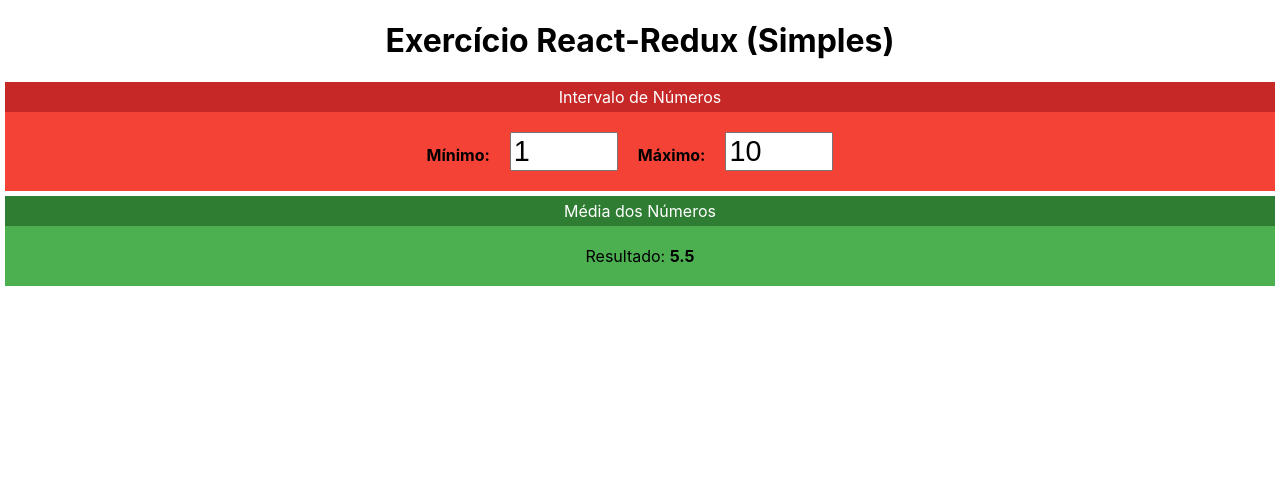
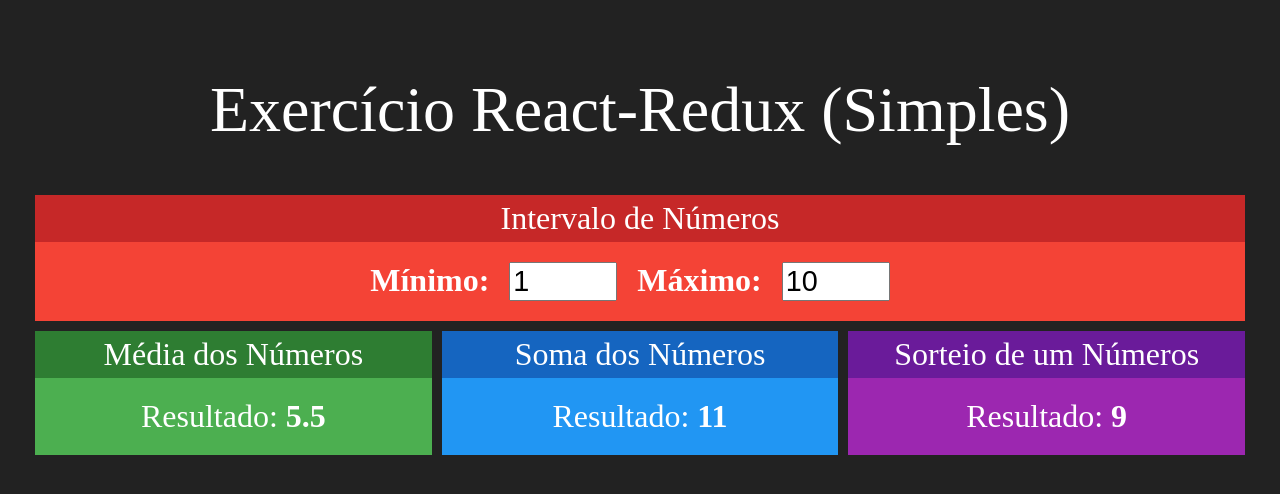
Before and after one commit to rodrigoerickson/curso-udemy-cod3rcursos-curso-react-redux-internalizacao, a React (Create React App) app: page / in a window 1280 px wide. Shown: the top 494 px of the page. Built offline with nearby package versions, Linux system fonts and the light colour scheme.

Commit message:
integração dos outros componentes

```diff
--- a/src/App.css
+++ b/src/App.css
@@ -1,38 +1,14 @@
+
 .App {
-  text-align: center;
-}
+    display: flex;
+    flex-direction: column;
+    text-align: center;
+  }
 
-.App-logo {
-  height: 40vmin;
-  pointer-events: none;
-}
+  h1 {
+    font-weight: 200;
+  }
 
-@media (prefers-reduced-motion: no-preference) {
-  .App-logo {
-    animation: App-logo-spin infinite 20s linear;
+  .linha {
+    display: flex;
   }
-}
-
-.App-header {
-  background-color: #282c34;
-  min-height: 100vh;
-  display: flex;
-  flex-direction: column;
-  align-items: center;
-  justify-content: center;
-  font-size: calc(10px + 2vmin);
-  color: white;
-}
-
-.App-link {
-  color: #61dafb;
-}
-
-@keyframes App-logo-spin {
-  from {
-    transform: rotate(0deg);
-  }
-  to {
-    transform: rotate(360deg);
-  }
-}
--- a/src/App.tsx
+++ b/src/App.tsx
@@ -15,8 +15,8 @@ function App() {
             </div>
             <div className="linha">
                 <Media></Media>
-                {/* <Soma></Soma> */}
-                {/* <Sorteio></Sorteio> */}
+                <Soma></Soma>
+                <Sorteio></Sorteio>
             </div>
         </div>
     );
--- a/src/componentes/Soma.tsx
+++ b/src/componentes/Soma.tsx
@@ -1,18 +1,27 @@
 import React from 'react'
+import { connect } from 'react-redux'
 import Card from './Card'
+import { numeros } from './interfaces'
 
-function Soma(props:any) {
+function Soma(props: any) {
     const { min, max } = props
     return (
         <Card title="Soma dos Números" color="Blue">
             <div>
                 <span>
                     <span>Resultado: </span>
-                    <strong>{ max + min }</strong>
+                    <strong>{max + min}</strong>
                 </span>
             </div>
         </Card>
     )
 }
 
-export default Soma
+function mapStateToProp(state:{numeros:numeros}) {
+    return {
+        min: state.numeros.min,
+        max: state.numeros.max,
+    }
+}
+
+export default connect(mapStateToProp)(Soma)
--- a/src/componentes/Sorteio.tsx
+++ b/src/componentes/Sorteio.tsx
@@ -1,9 +1,11 @@
 import React from "react";
+import { connect } from 'react-redux';
 import Card from "./Card";
+import { numeros } from './interfaces';
 
 function Sorteio(props: any) {
     const { min, max } = props;
-    const aleatorio = (Math.random() * (parseInt(max) - parseInt(min))) + min;
+    const aleatorio = parseInt((Math.random() * (parseInt(max) - parseInt(min))) + min);
     return (
         <Card title="Sorteio de um Números" color="Purple">
             <div>
@@ -16,4 +18,11 @@ function Sorteio(props: any) {
     );
 }
 
-export default Sorteio;
+function mapStateToProp(state:{numeros:numeros}) {
+    return {
+        min: state.numeros.min,
+        max: state.numeros.max,
+    };
+}
+
+export default connect(mapStateToProp)(Sorteio);
--- a/src/index.css
+++ b/src/index.css
@@ -1,13 +1,7 @@
 body {
-  margin: 0;
-  font-family: -apple-system, BlinkMacSystemFont, 'Segoe UI', 'Roboto', 'Oxygen',
-    'Ubuntu', 'Cantarell', 'Fira Sans', 'Droid Sans', 'Helvetica Neue',
-    sans-serif;
-  -webkit-font-smoothing: antialiased;
-  -moz-osx-font-smoothing: grayscale;
+    background-color: #222;
+    font-size: 2rem;
+    font-family: Oswald;
+    color: #FFF;
+    margin: 30px;
 }
-
-code {
-  font-family: source-code-pro, Menlo, Monaco, Consolas, 'Courier New',
-    monospace;
-}
```
Also changed, not shown: 1 other file (tests, documents, lock files or other folders).
